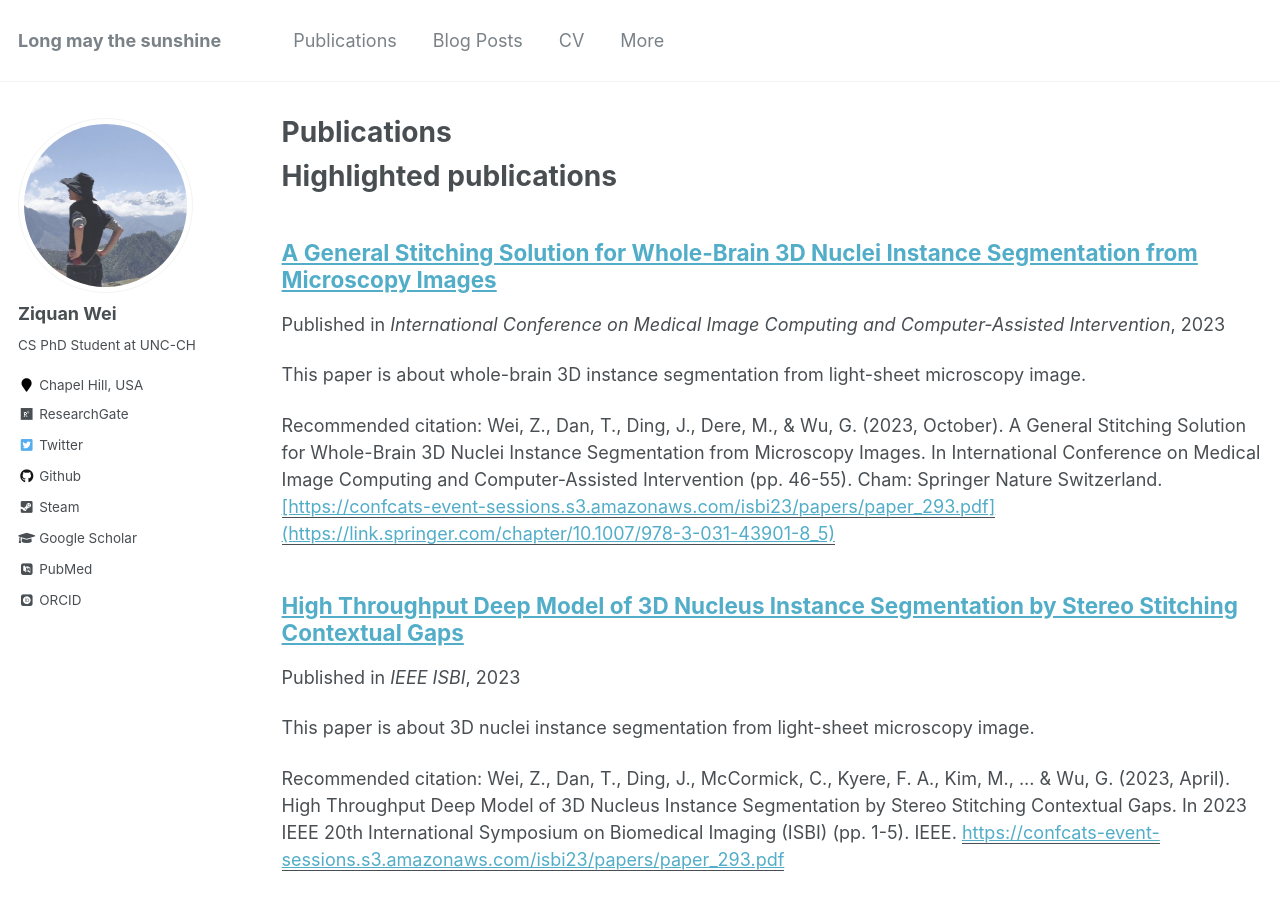
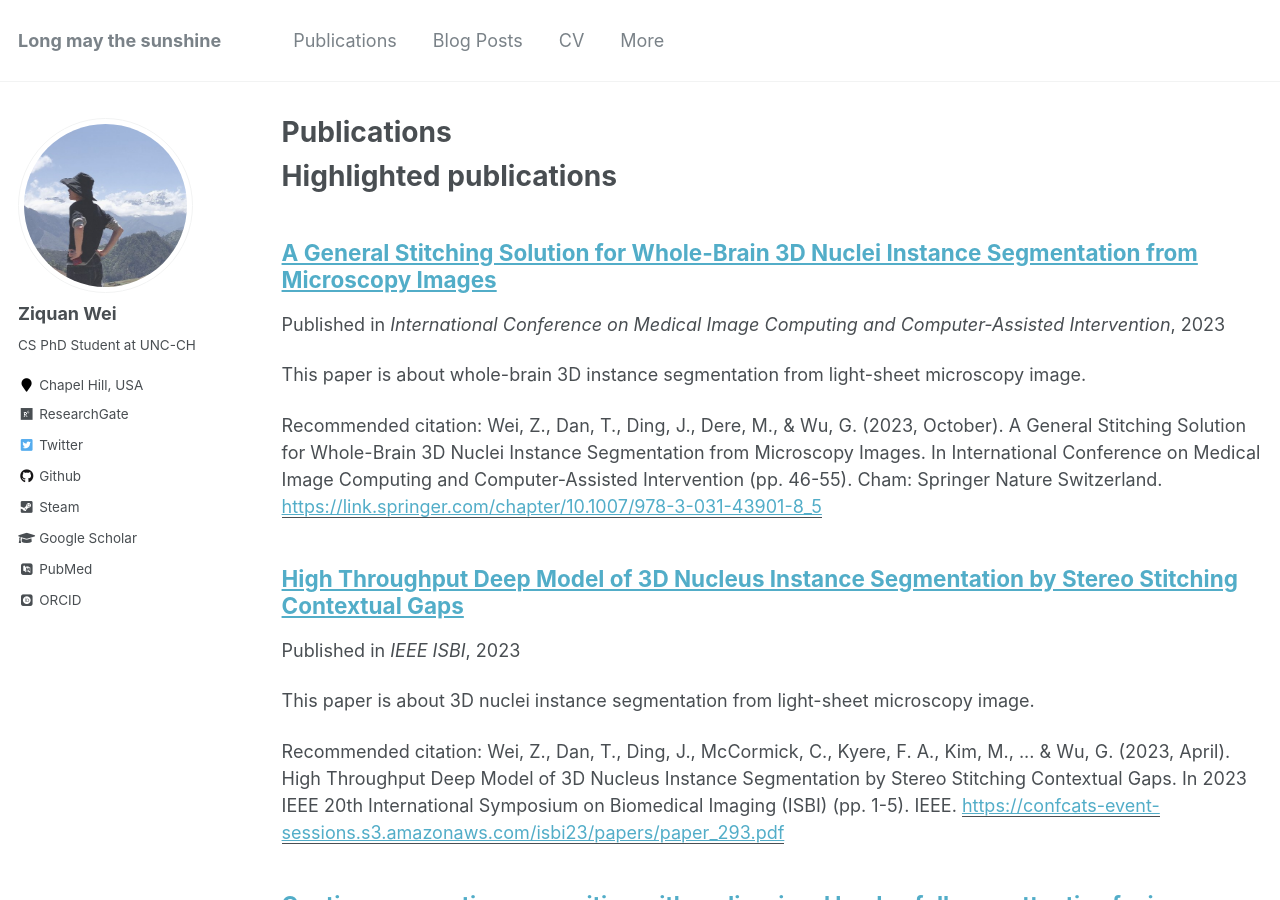
Before and after one commit to Chrisa142857/Chrisa142857.github.io, a Jekyll site: the page built from _pages/publications.md, in a window 1280 px wide and 900 px high. Built offline with Jekyll 4.4.1, drawn with Linux system fonts in a browser that asks for light colours; some web fonts are replaced; comment, search, counter and statistics services are not loaded; some of the changed lines change nothing that is shown.

Commit message:
Update MICCAI2023.md

```diff
--- a/_publications/MICCAI2023.md
+++ b/_publications/MICCAI2023.md
@@ -5,7 +5,7 @@
 excerpt: 'This paper is about whole-brain 3D instance segmentation from light-sheet microscopy image.'
 date: 2023-10-01
 venue: 'International Conference on Medical Image Computing and Computer-Assisted Intervention'
-paperurl: '[https://confcats-event-sessions.s3.amazonaws.com/isbi23/papers/paper_293.pdf](https://link.springer.com/chapter/10.1007/978-3-031-43901-8_5)'
+paperurl: 'https://link.springer.com/chapter/10.1007/978-3-031-43901-8_5'
 citation: 'Wei, Z., Dan, T., Ding, J., Dere, M., & Wu, G. (2023, October). A General Stitching Solution for Whole-Brain 3D Nuclei Instance Segmentation from Microscopy Images. In International Conference on Medical Image Computing and Computer-Assisted Intervention (pp. 46-55). Cham: Springer Nature Switzerland.'
 ---
 
```
